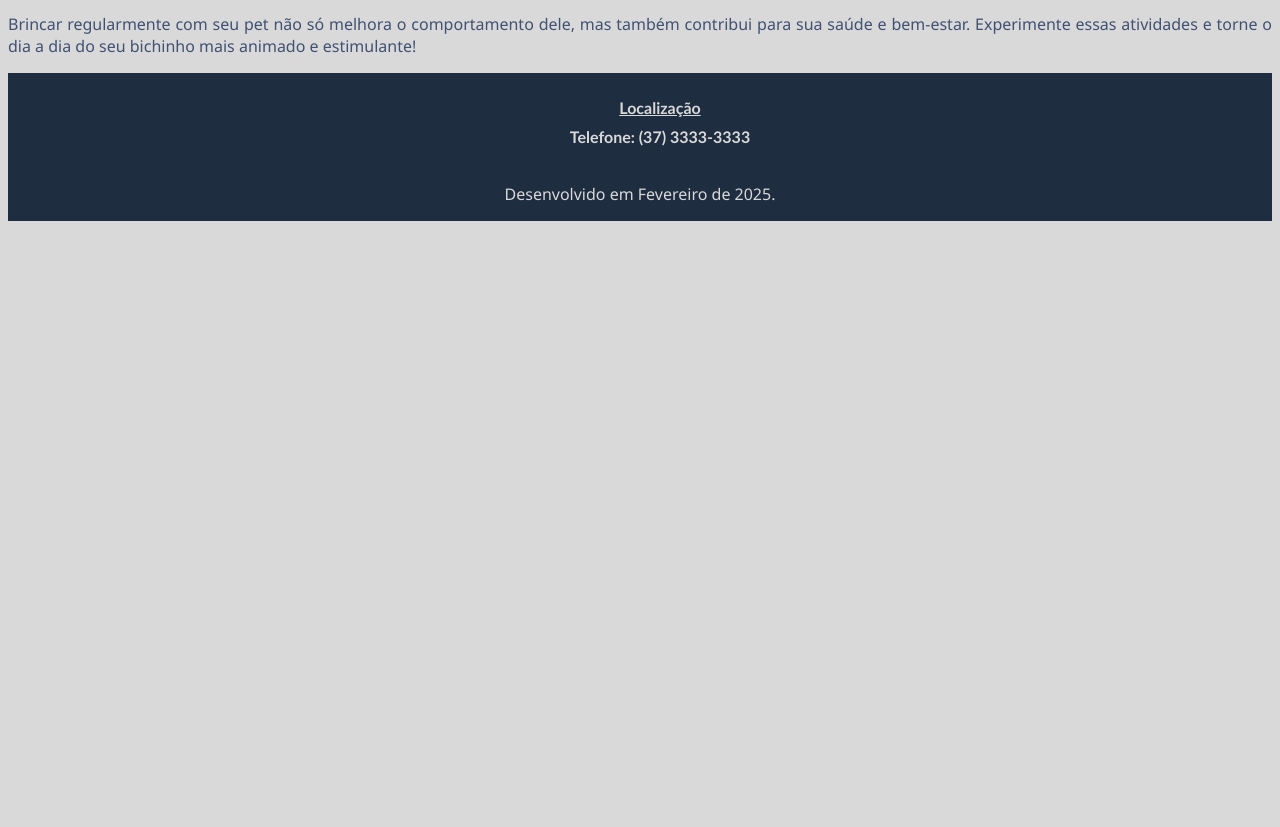
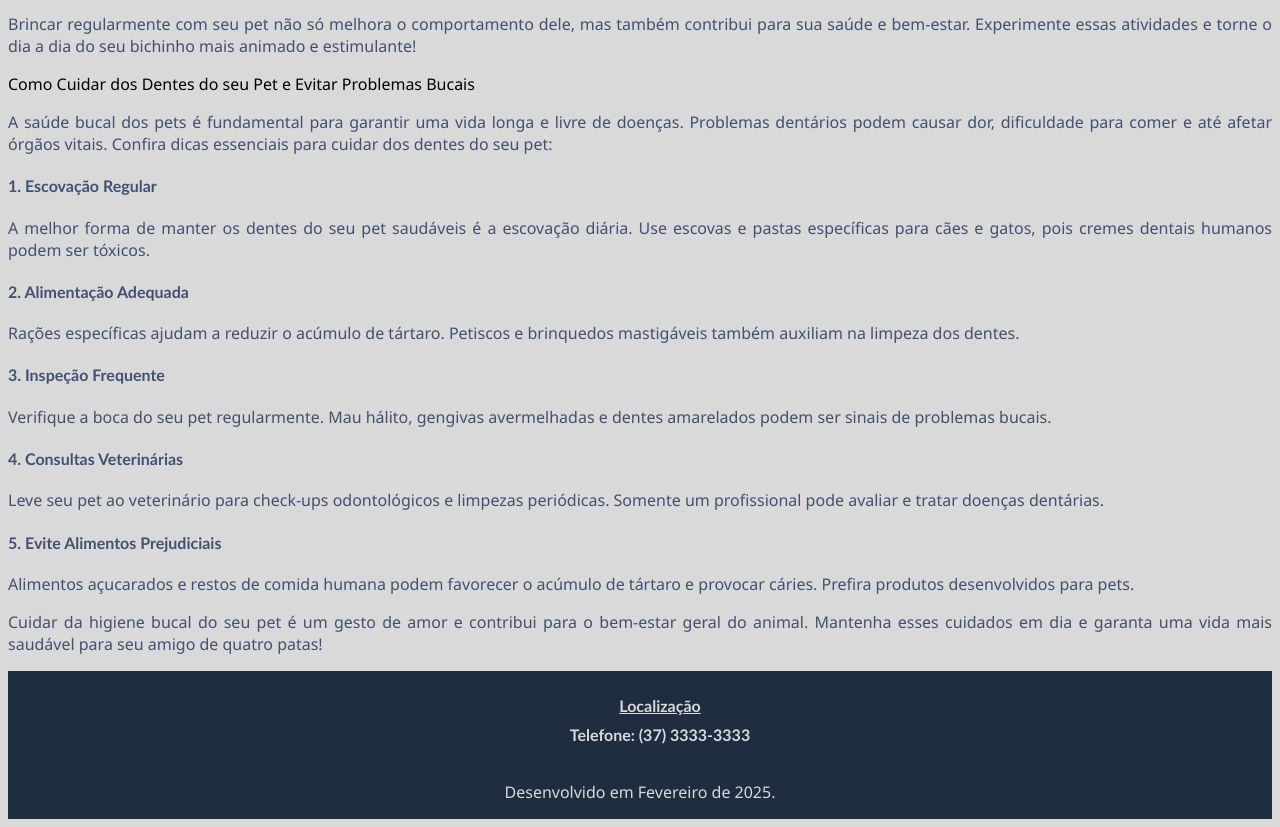
Before and after one commit to lauralonguinho/desenvolve-introducao-web, a plain HTML site: page projetos1/pettodos.html in a window 1280 px wide. Shown: the part 3024-3851 px from the top of the page. Before the commit the page ends 3253 px from the top, so only its background shows below. Drawn offline with Linux system fonts and the light colour scheme.

Commit message:
Update pettodos.html

```diff
--- a/projetos1/pettodos.html
+++ b/projetos1/pettodos.html
@@ -180,7 +180,22 @@
                         <p>Ensinar novos truques, como "senta", "rola" ou "dá a pata", é uma excelente forma de estimulação mental. Reforce o aprendizado com petiscos e elogios para que a experiência seja divertida e recompensadora.
                         <p>Brincar regularmente com seu pet não só melhora o comportamento dele, mas também contribui para sua saúde e bem-estar. Experimente essas atividades e torne o dia a dia do seu bichinho mais animado e estimulante!</p>
                    </div>
-                </div>
+                </div
+                    	<h3>Como Cuidar dos Dentes do seu Pet e Evitar Problemas Bucais</h3>
+						<p>A saúde bucal dos pets é fundamental para garantir uma vida longa e livre de doenças. Problemas dentários podem causar dor, dificuldade para comer e até afetar órgãos vitais. Confira dicas essenciais para cuidar dos dentes do seu pet:</p>
+                         <h4>1. Escovação Regular</h4>
+                       <p>A melhor forma de manter os dentes do seu pet saudáveis é a escovação diária. Use escovas e pastas específicas para cães e gatos, pois cremes dentais humanos podem ser tóxicos.</p>
+                       <h4>2. Alimentação Adequada</h4>
+                       <p>Rações específicas ajudam a reduzir o acúmulo de tártaro. Petiscos e brinquedos mastigáveis também auxiliam na limpeza dos dentes.</p>
+                        <h4>3. Inspeção Frequente</h4>
+                       <p>Verifique a boca do seu pet regularmente. Mau hálito, gengivas avermelhadas e dentes amarelados podem ser sinais de problemas bucais.</p>
+                         <h4>4. Consultas Veterinárias</h4>
+                       <p>Leve seu pet ao veterinário para check-ups odontológicos e limpezas periódicas. Somente um profissional pode avaliar e tratar doenças dentárias.</p>
+                        <h4>5. Evite Alimentos Prejudiciais</h4>
+						<p>Alimentos açucarados e restos de comida humana podem favorecer o acúmulo de tártaro e provocar cáries. Prefira produtos desenvolvidos para pets.</p>
+                        <p>Cuidar da higiene bucal do seu pet é um gesto de amor e contribui para o bem-estar geral do animal. Mantenha esses cuidados em dia e garanta uma vida mais saudável para seu amigo de quatro patas!</p>
+                   </div>
+                </div
             </main>
             <footer>
                 <ul id="contato">
```
